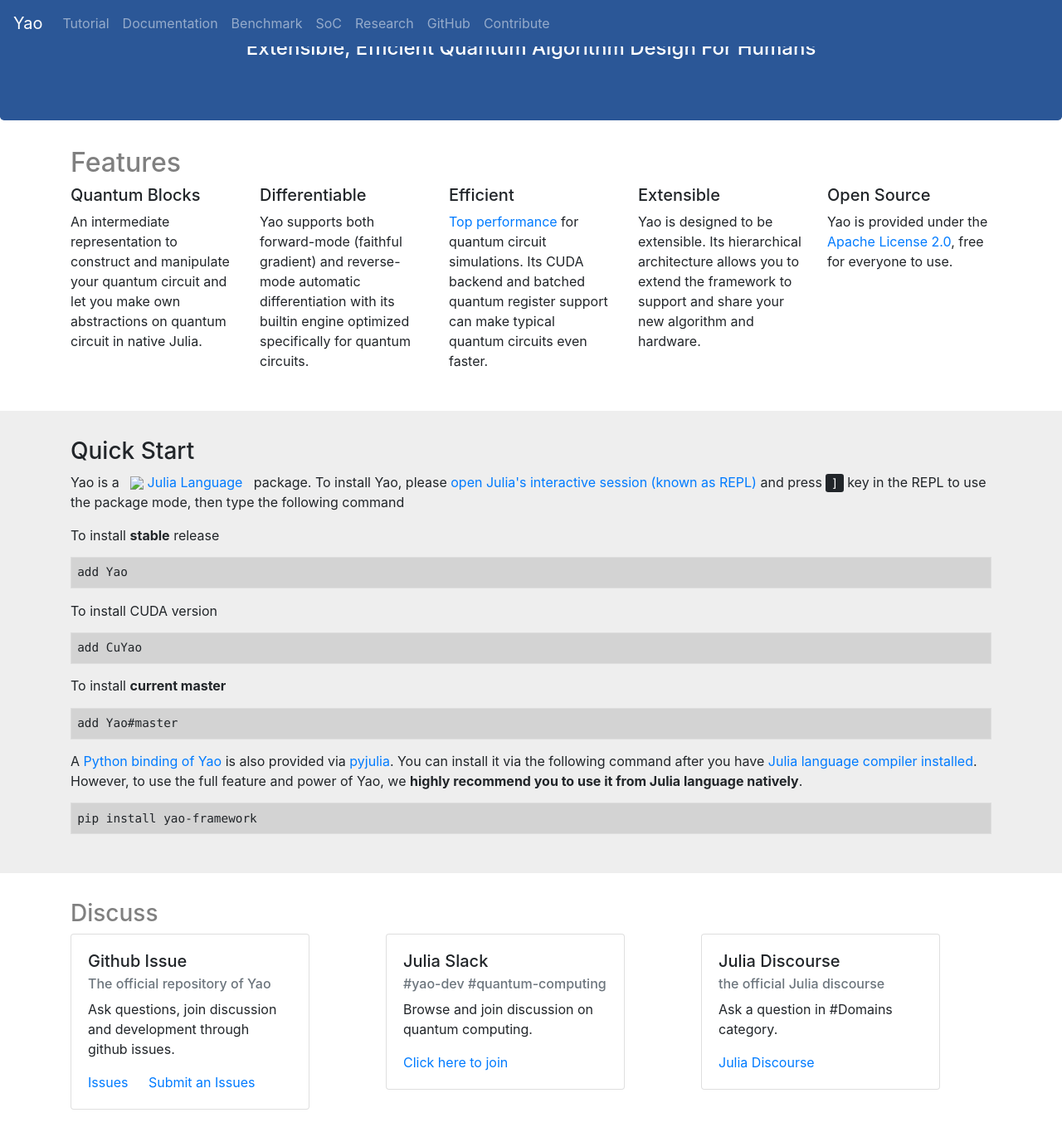
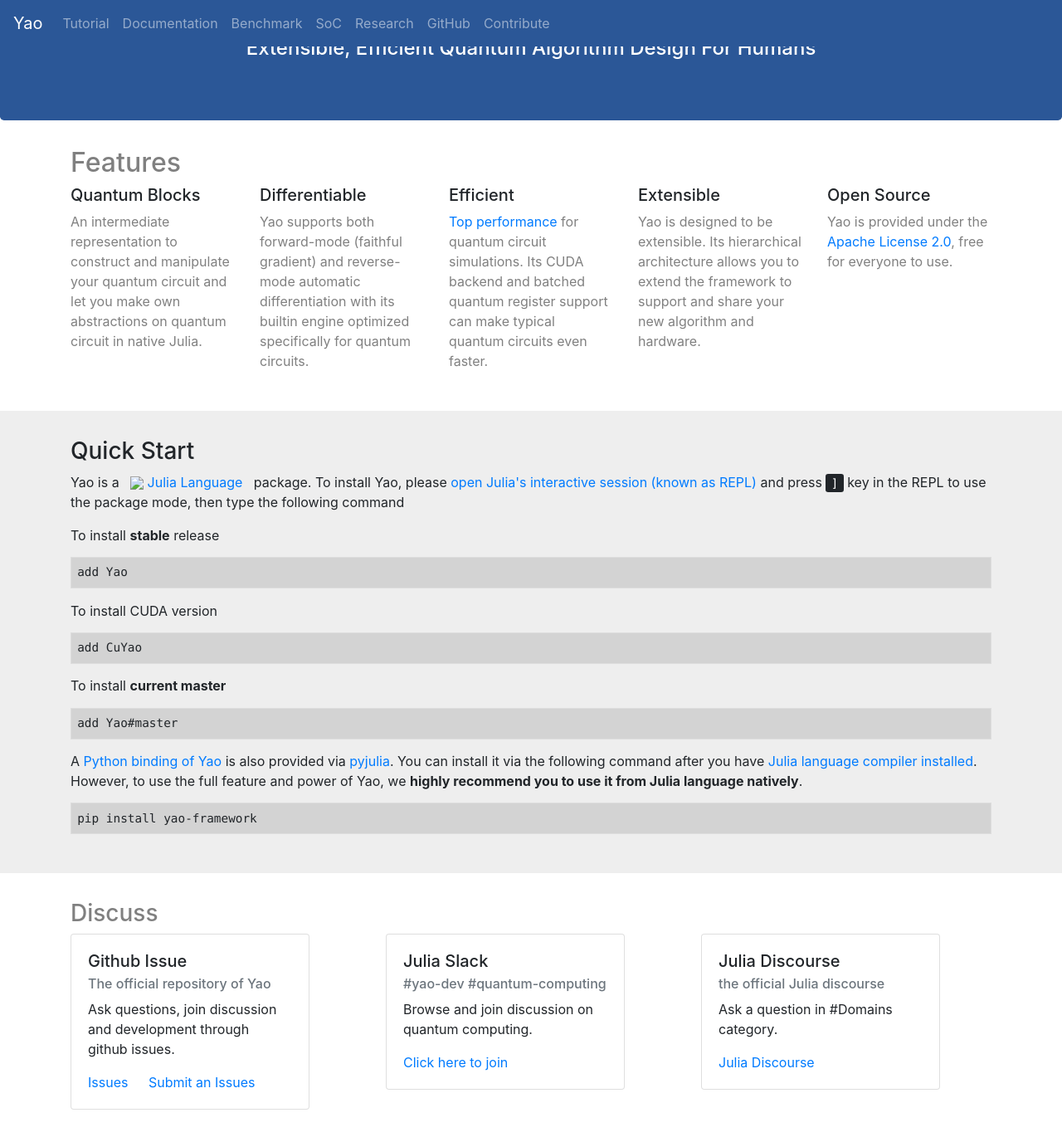
Before and after one commit to QuantumBFS/QuantumBFS.github.io, a Jekyll site: the page built from index.html, in a window 1280 px wide and 1400 px high, scrolled down 226 px. Shown: the top 1376 px of the window at 83% size. Built offline with Jekyll 4.4.1, drawn with Linux system fonts in a browser that asks for light colours; nearby versions of some CDN libraries; comment, search, counter and statistics services are not loaded.

Commit message:
polish css

```diff
--- a/assets/main.css
+++ b/assets/main.css
@@ -30,6 +30,10 @@
 .features {
     padding-top: 2em;
     padding-bottom: 2em;
+}
+
+.features p {
+    color: gray;
 }
 
 .quick-start {
```
